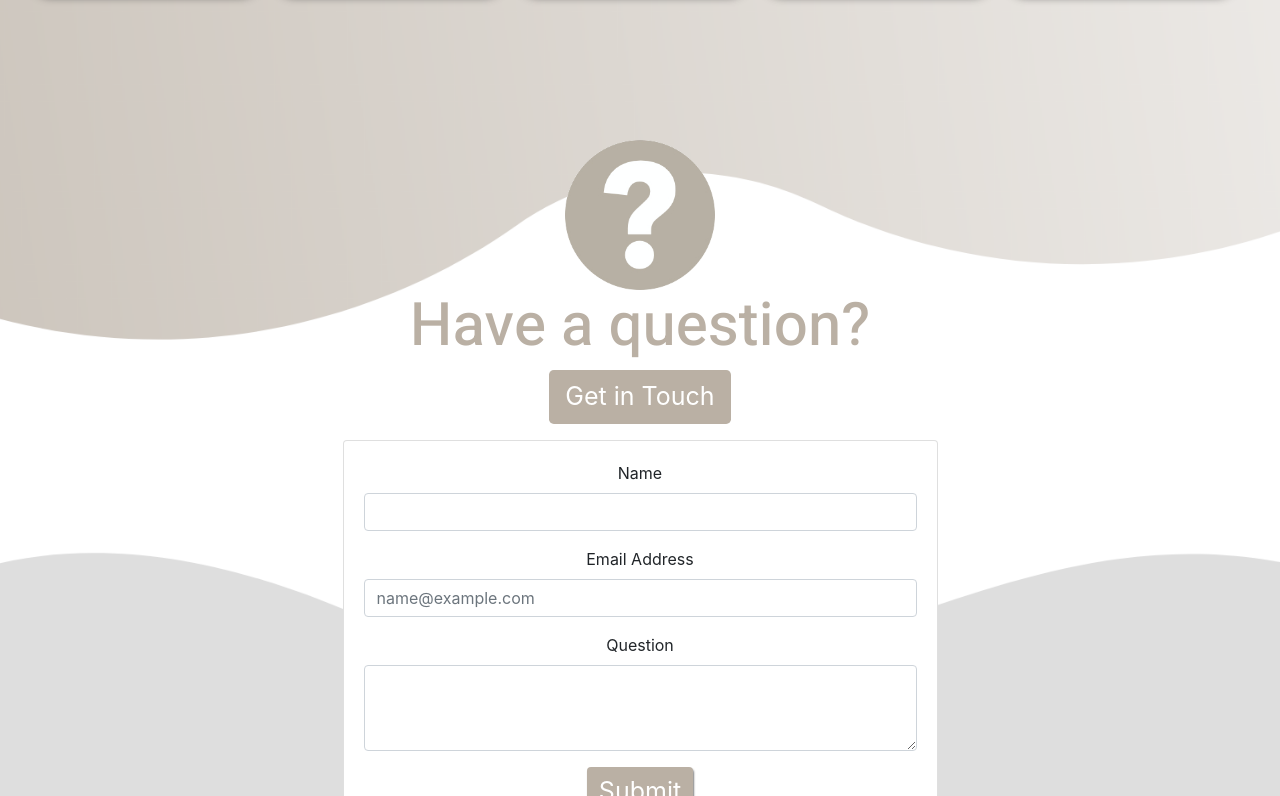
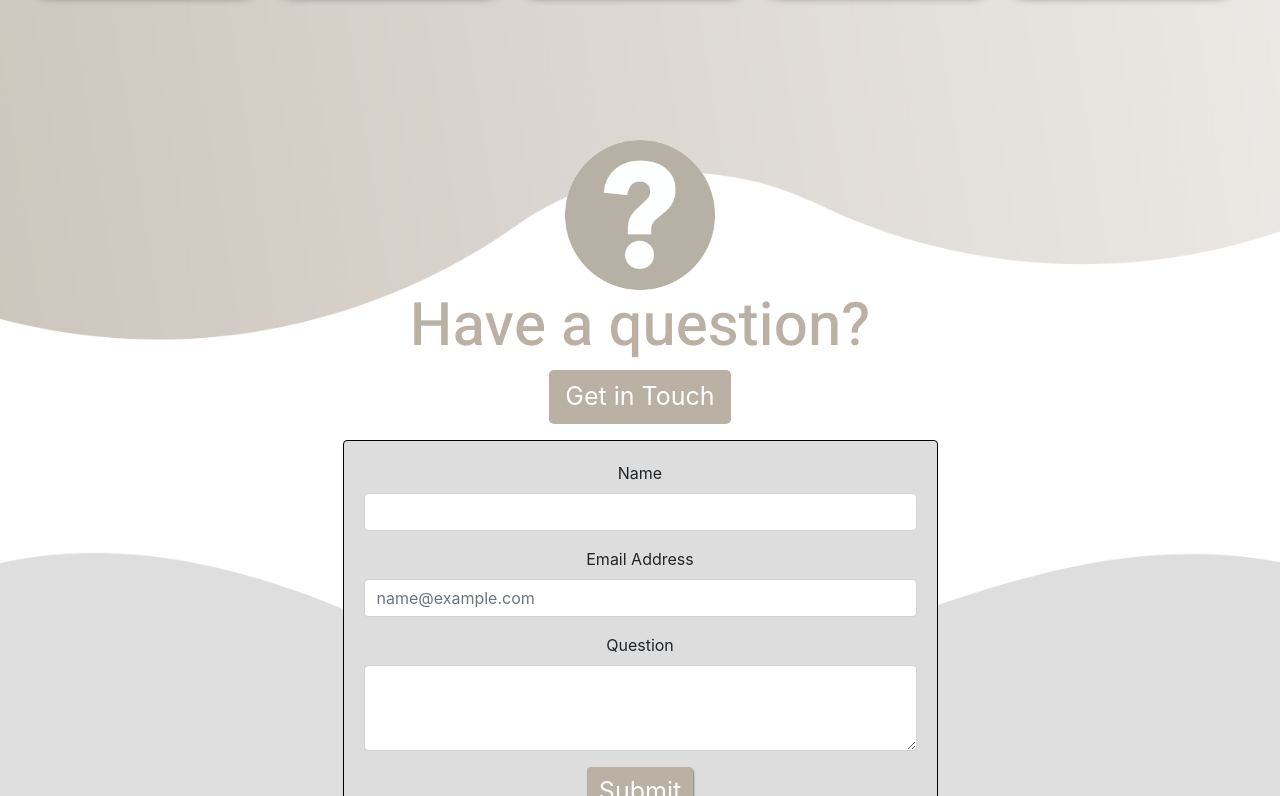
Before and after one commit to daisybutler/Colour-Splash-project02, a plain HTML site: page index.html in a window 1280 px wide. Both pictures are taken after a click on the button "Get in Touch". Shown: the part 1192-1988 px from the top of the page. Drawn offline with nearby package versions, Linux system fonts and the light colour scheme.

Commit message:
Added a background colour and border to contact form dropdowm to make it stand out more.

```diff
--- a/assets/css/style.css
+++ b/assets/css/style.css
@@ -437,10 +437,10 @@ footer {
     box-shadow: none;
 }
 
-/*#collapse-contact {
-    margin-bottom: 20px;
-    max-width: 60%;
-}*/
+.card-body {
+    border: 1px solid black;
+    background-color: #dddddd;
+}
 
 #submit-button {
     text-align: center;
```
